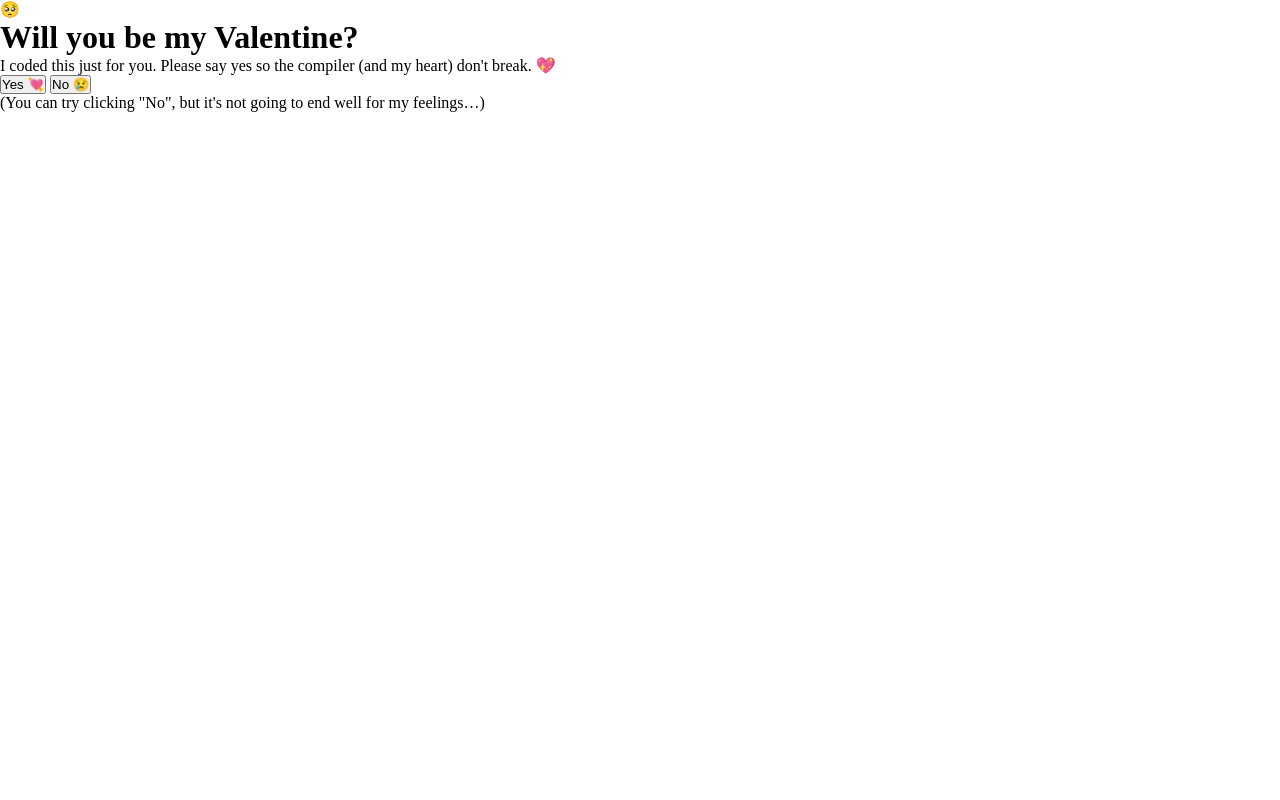
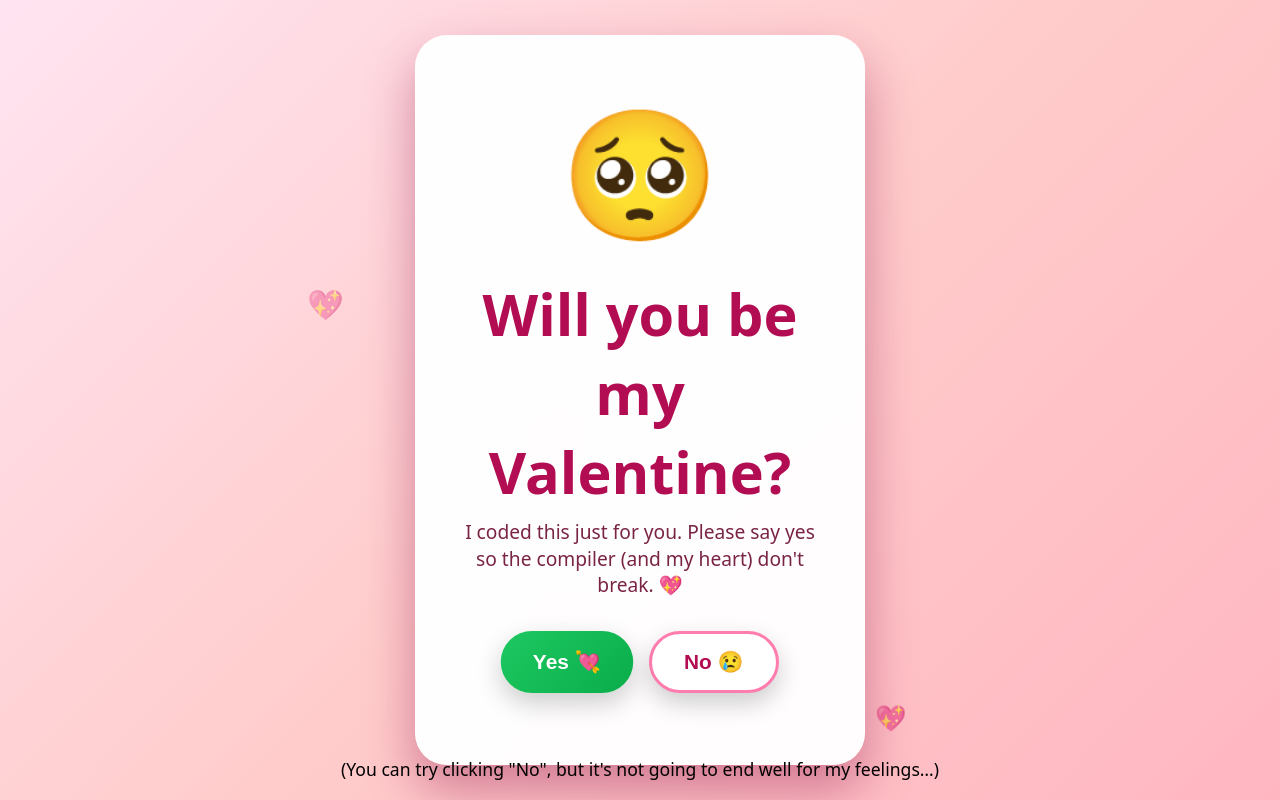
Before and after one commit to jordanmkchai/valentines-day, a plain HTML site: page index.html in a window 1280 px wide. Drawn offline with Linux system fonts and the light colour scheme.

Commit message:
Update Valentine page with Tkinter-style behaviour

```diff
--- a/index.html
+++ b/index.html
@@ -5,68 +5,260 @@
   <meta name="viewport" content="width=device-width, initial-scale=1.0" />
   <title>Will You Be My Valentine? 💕</title>
   <style>
-    /* Your exact CSS unchanged */
     * {
       box-sizing: border-box;
       margin: 0;
       padding: 0;
     }
-    /* ... (all your CSS stays the same) ... */
+
+    body {
+      min-height: 100vh;
+      display: flex;
+      flex-direction: column;
+      align-items: center;
+      justify-content: center;
+      font-family: system-ui, -apple-system, BlinkMacSystemFont, "Segoe UI", sans-serif;
+      background: linear-gradient(135deg, #ffe4f1 0%, #ffcccb 50%, #ffb6c1 100%);
+      overflow-x: hidden;
+      color: #3a0b26;
+      touch-action: manipulation;
+    }
+
+    /* Background hearts behind everything */
+    .hearts-bg {
+      position: fixed;
+      inset: 0;
+      pointer-events: none;
+      z-index: 0;
+    }
+
+    .heart {
+      position: absolute;
+      font-size: clamp(16px, 2vw, 24px);
+      opacity: 0.8;
+      animation: floatUp linear infinite;
+    }
+
+    @keyframes floatUp {
+      0% { transform: translateY(0) translateX(0) scale(1); opacity: 0; }
+      15% { opacity: 0.9; }
+      100% { transform: translateY(-120vh) translateX(30px) scale(1.4); opacity: 0; }
+    }
+
+    .main-card {
+      background: rgba(255, 255, 255, 0.97);
+      padding: clamp(2rem, 5vw, 3rem);
+      border-radius: 2rem;
+      box-shadow: 0 25px 50px rgba(141, 10, 67, 0.4);
+      max-width: min(90vw, 450px);
+      width: 100%;
+      text-align: center;
+      backdrop-filter: blur(15px);
+      z-index: 1;
+      position: relative;
+    }
+
+    .emoji {
+      font-size: clamp(4rem, 12vw, 8rem);
+      margin-bottom: 1rem;
+      transition: transform 0.3s ease;
+    }
+
+    .title {
+      font-size: clamp(2.4rem, 7vw, 3.6rem);
+      font-weight: 800;
+      margin-bottom: 0.5rem;
+      color: #b20c52;
+    }
+
+    .subtitle {
+      font-size: clamp(1rem, 3vw, 1.2rem);
+      color: #7a2445;
+      margin-bottom: 2rem;
+      line-height: 1.4;
+    }
+
+    .buttons {
+      display: flex;
+      justify-content: center;
+      gap: 1rem;
+      margin-bottom: 1.5rem;
+    }
+
+    button {
+      border: none;
+      border-radius: 999px;
+      cursor: pointer;
+      font-weight: 600;
+      transition: all 0.2s ease;
+      padding: clamp(0.8rem, 2vw, 1rem) clamp(1.5rem, 4vw, 2rem);
+      font-size: clamp(1rem, 3vw, 1.3rem);
+      box-shadow: 0 10px 25px rgba(0,0,0,0.2);
+      display: inline-flex;
+      align-items: center;
+      justify-content: center;
+      min-height: 3rem;
+      white-space: nowrap;
+    }
+
+    button:active {
+      transform: scale(0.97);
+    }
+
+    #yesBtn {
+      background: linear-gradient(135deg, #1ec861, #09ad4a);
+      color: white;
+      min-width: 90px;
+    }
+
+    #yesBtn.pulse {
+      animation: pulse 0.8s ease-in-out infinite alternate;
+    }
+
+    @keyframes pulse {
+      0% { transform: scale(1); }
+      100% { transform: scale(1.03); }
+    }
+
+    #noBtn {
+      background: white;
+      color: #b20c52;
+      border: 3px solid #ff7cae;
+    }
+
+    #noBtn:hover:not(:disabled) {
+      background: #ffe8f1;
+    }
+
+    #noBtn:disabled {
+      opacity: 0.6;
+      cursor: not-allowed;
+    }
+
+    .footer {
+      position: fixed;
+      bottom: 1.2rem;
+      left: 50%;
+      transform: translateX(-50%);
+      font-size: clamp(0.9rem, 2.5vw, 1.1rem);
+      color: black;
+      text-align: center;
+      max-width: 90%;
+      padding: 0 1rem;
+      z-index: 2; /* above hearts and card */
+    }
+
+    .hidden {
+      display: none !important;
+    }
+
+    /* Mobile tweaks */
+    @media (max-width: 480px) {
+      .buttons {
+        flex-direction: column;
+        gap: 0.8rem;
+      }
+      button {
+        width: 100%;
+      }
+      .main-card {
+        margin: 1rem;
+        padding: 1.75rem;
+      }
+    }
+
+    @media (max-height: 500px) and (orientation: landscape) {
+      .main-card {
+        margin: 1rem;
+        padding: 1.25rem;
+      }
+    }
   </style>
 </head>
 <body>
-  <!-- Your exact HTML unchanged -->
+  <!-- Background hearts -->
   <div class="hearts-bg" id="heartsBg"></div>
+
+  <!-- Main card -->
   <div class="main-card">
     <div id="emoji" class="emoji">🥺</div>
     <h1 id="title" class="title">Will you be my Valentine?</h1>
     <p id="subtitle" class="subtitle">
       I coded this just for you. Please say yes so the compiler (and my heart) don't break. 💖
     </p>
+
     <div class="buttons" id="buttonsRow">
       <button id="yesBtn" class="pulse">Yes 💘</button>
       <button id="noBtn">No 😢</button>
     </div>
   </div>
+
+  <!-- Footer pinned to bottom -->
   <p id="footerHint" class="footer">
     (You can try clicking "No", but it's not going to end well for my feelings…)
   </p>
 
   <script>
-    // Your background hearts and vars unchanged
+    // --- Background hearts ---
     const heartsBg = document.getElementById("heartsBg");
     const heartChars = ["💖", "💕", "💗", "💘"];
-    // ... spawnHeart function unchanged ...
+
+    function spawnHeart() {
+      const heart = document.createElement("div");
+      heart.className = "heart";
+      heart.textContent = heartChars[Math.floor(Math.random() * heartChars.length)];
+      const startLeft = Math.random() * 100;
+      const duration = 6 + Math.random() * 6;
+      const delay = -Math.random() * duration;
+
+      heart.style.left = startLeft + "vw";
+      heart.style.bottom = "-50px";
+      heart.style.animationDuration = duration + "s";
+      heart.style.animationDelay = delay + "s";
+
+      heartsBg.appendChild(heart);
+
+      setTimeout(() => heartsBg.removeChild(heart), (duration + Math.abs(delay)) * 1000);
+    }
 
     setInterval(spawnHeart, 900);
     spawnHeart();
 
+    // --- Main interaction logic ---
     const yesBtn = document.getElementById("yesBtn");
     const noBtn = document.getElementById("noBtn");
     const emoji = document.getElementById("emoji");
-    const title = document.getElementById("title");  // ✅ Correct
+    const title = document.getElementById("title");
     const subtitle = document.getElementById("subtitle");
     const buttonsRow = document.getElementById("buttonsRow");
     const footerHint = document.getElementById("footerHint");
 
     let noClickCount = 0;
     const noMessages = [
-      "No 😢", "Are you sure? 😟", "Think again… 🥺", "Last chance… 💔",
-      "You’re breaking my heart 😭", "Okay now you HAVE to say yes 😤"
+      "No 😢",
+      "Are you sure? 😟",
+      "Think again… 🥺",
+      "Last chance… 💔",
+      "You’re breaking my heart 😭",
+      "Okay now you HAVE to say yes 😤"
     ];
+
     const emojiStates = ["🥺", "😢", "😭", "😖", "😵‍💫", "🤯", "🫠"];
 
     noBtn.addEventListener("click", () => {
-      // Your noBtn logic unchanged - works perfectly
       noClickCount++;
+
       const idx = Math.min(noClickCount, noMessages.length - 1);
       noBtn.textContent = noMessages[idx];
+
       const emojiIdx = Math.min(noClickCount, emojiStates.length - 1);
       emoji.textContent = emojiStates[emojiIdx];
+
       const scale = 1 + noClickCount * 0.25;
       yesBtn.style.transform = `scale(${scale})`;
       yesBtn.style.fontSize = (1 + noClickCount * 0.2) + "rem";
       yesBtn.style.padding = `${0.8 + noClickCount * 0.15}rem ${1.5 + noClickCount * 0.25}rem`;
+
       if (noClickCount >= 5) {
         noBtn.disabled = true;
         noBtn.textContent = "You can only choose love now 💌";
@@ -80,8 +272,12 @@
       void emoji.offsetWidth;
       emoji.classList.add("pop");
 
-      // ✅ FIXED: Use 'title' not 'titleLabel'
-      const titles = ["YAY! You're my Valentine now 💘", "Happy Valentine’s Day! I love you loads ❤️", "Best. Decision. Ever. I promise unlimited hugs, memes, and emotional support!"];
+      // Update title after Yes (fixed)
+      const titles = [
+        "YAY! You're my Valentine now 💘",
+        "Happy Valentine’s Day! I love you loads ❤️",
+        "Best. Decision. Ever. I promise unlimited hugs, memes, and emotional support!"
+      ];
       title.textContent = titles[Math.floor(Math.random() * titles.length)];
       title.style.color = "#ff1493";
       title.style.fontSize = "2.5em";
@@ -90,12 +286,13 @@
       footerHint.textContent = "Screenshot this so you can’t deny it later. 😌";
       footerHint.style.zIndex = "30";
 
-      launchConfetti();  // Renamed for consistency
+      launchConfetti();  // ✅ name matches function below
     });
 
-    // Your confetti function (renamed from burstConfetti)
+    // --- Confetti ---
     function launchConfetti() {
       const colors = ["#ff6b9d", "#ff8fb2", "#ff9aa2", "#ffb7b2", "#ffdac1", "#c3e0e5"];
+
       for (let i = 0; i < 120; i++) {
         setTimeout(() => {
           const heart = document.createElement("div");
@@ -108,9 +305,11 @@
           heart.style.pointerEvents = "none";
           heart.style.zIndex = "3";
           document.body.appendChild(heart);
+
           let y = window.innerHeight;
           const speed = Math.random() * 3 + 3;
           const sway = (Math.random() - 0.5) * 4;
+
           function animate() {
             y -= speed;
             const currentLeft = parseFloat(heart.style.left);
```
